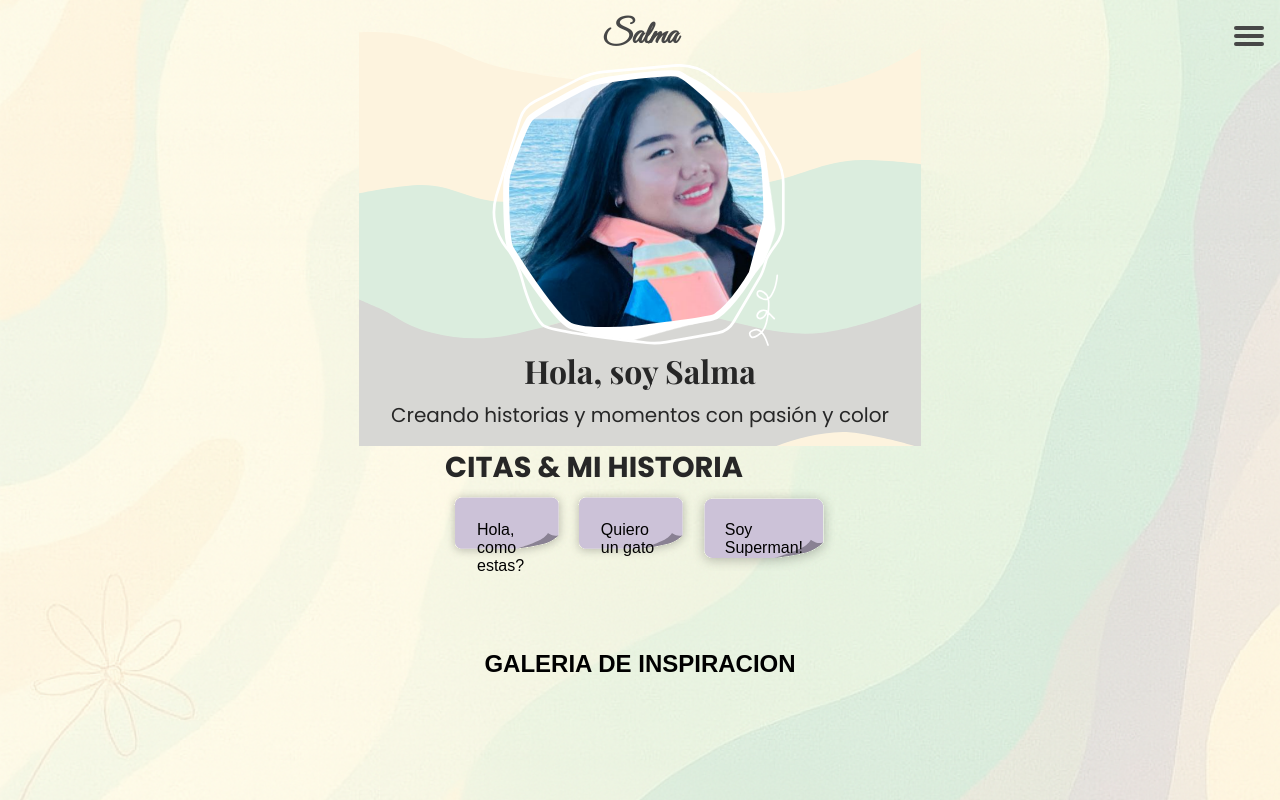
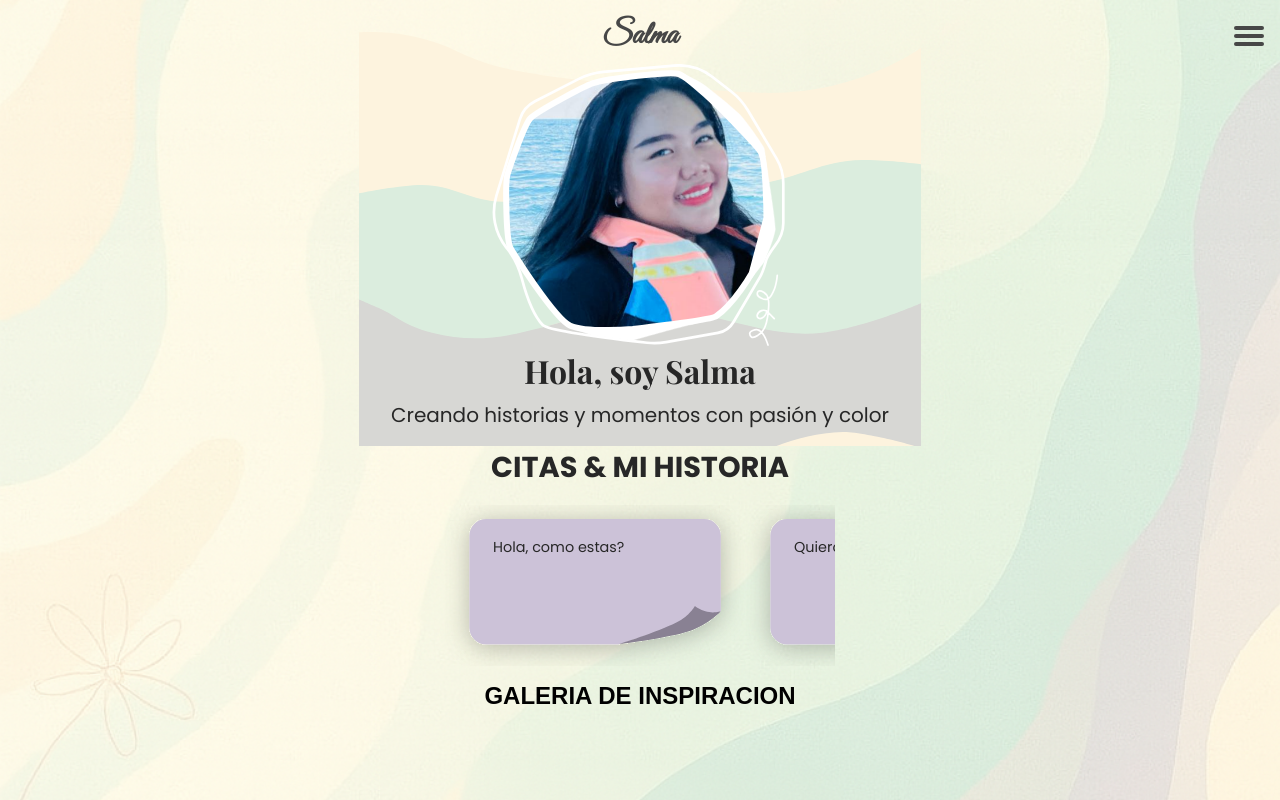
Before and after one commit to AngelGaitanG/salma-calista, an Angular app: page / in a window 1280 px wide. Both pictures are taken after a click on the button "Join". Built offline with nearby package versions, Linux system fonts and the light colour scheme.

Commit message:
added new design in home 2

```diff
--- a/src/app/features/home/home.component.scss
+++ b/src/app/features/home/home.component.scss
@@ -61,6 +61,10 @@
 
 
 .quotes-and-stories {
+    display: flex;
+    flex-direction: column;
+    justify-content: center;
+    align-items: center;
     h2 {
         font-family: $font-poppins;
         color: rgb(39, 39, 39);
@@ -70,23 +74,54 @@
 
     .notes-container {
         display: flex;
-        width: 390px;
-        overflow: scroll;
+        width: 100%;
+        max-width: 390px;
+        overflow-x: auto;
+        overflow-y: hidden;
+        padding: 1rem 0;
+        scrollbar-width: thin;
+        scrollbar-color: rgba(115, 104, 148, 0.3) transparent;
+
+        &::-webkit-scrollbar {
+            height: 6px;
+        }
+
+        &::-webkit-scrollbar-track {
+            background: rgba(115, 104, 148, 0.1);
+            border-radius: 3px;
+        }
+
+        &::-webkit-scrollbar-thumb {
+            background: rgba(115, 104, 148, 0.3);
+            border-radius: 3px;
+
+            &:hover {
+                background: rgba(115, 104, 148, 0.5);
+            }
+        }
 
         .note-card {
             position: relative;
             width: 301px;
             height: 161px;
+            flex-shrink: 0;
             display: flex;
 
             p {
                 z-index: 99;
-                padding: 2rem;
+                padding: 2rem 3rem;
+                font-family: $font-poppins;
+                font-size: 0.9rem;
+                color: rgb(39, 39, 39);
+                margin: 0;
             }
 
             img {
                 z-index: 9;
                 position: absolute;
+                width: 100%;
+                height: 100%;
+                object-fit: cover;
             }
         }
     }
```
